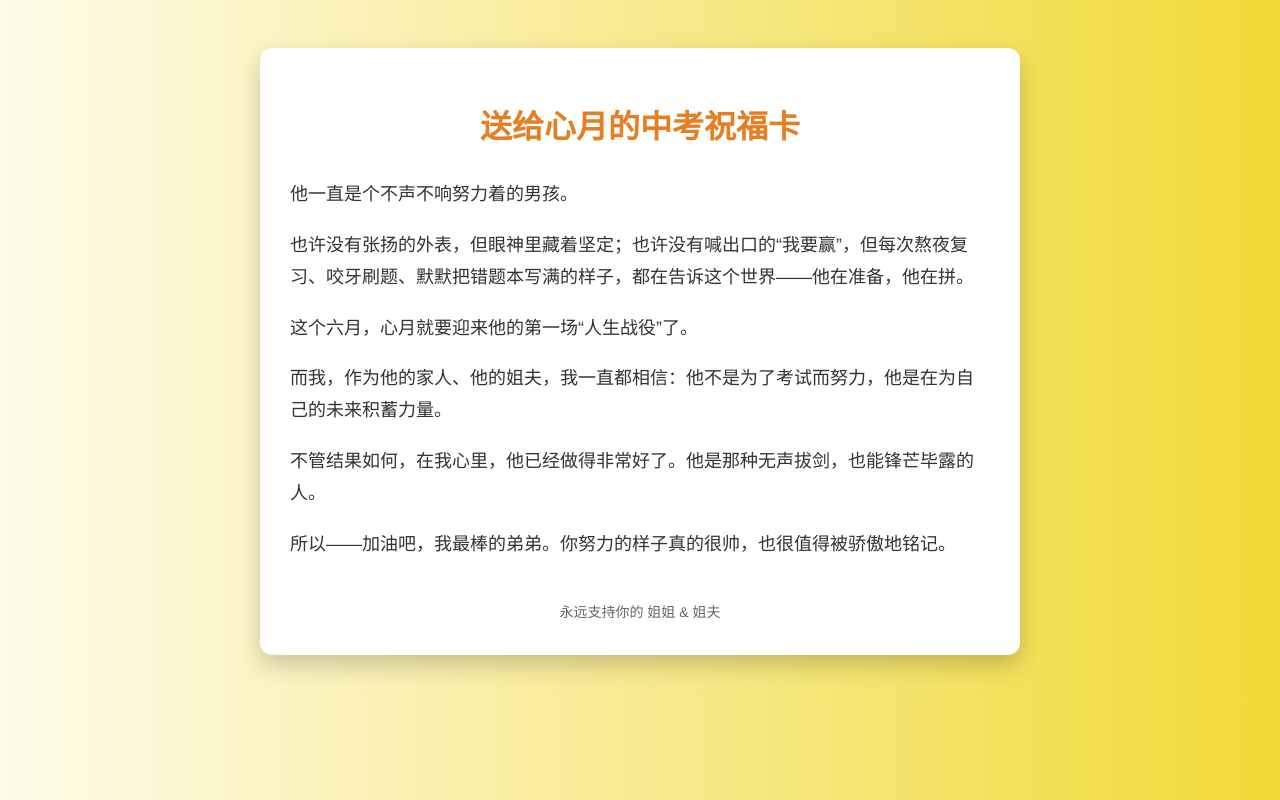
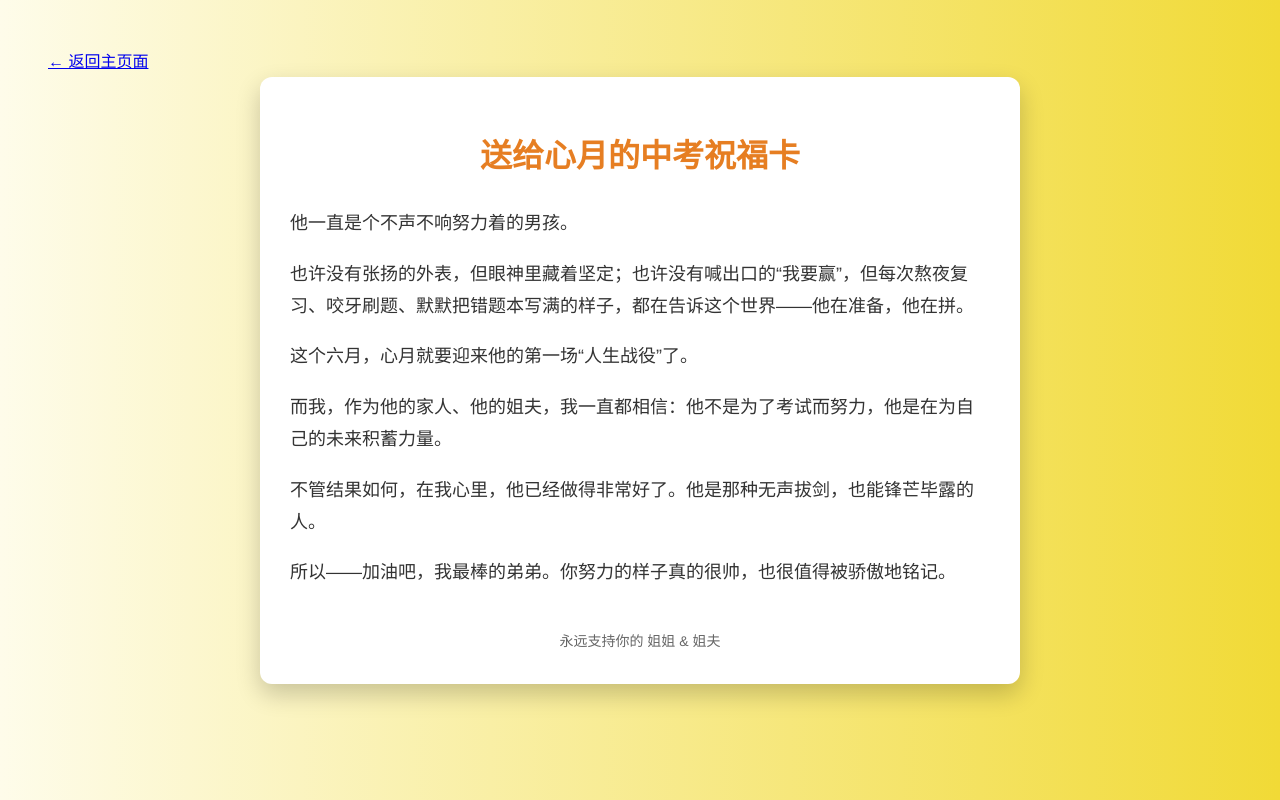
Before and after one commit to CynthiaZjscj/CC, a plain HTML site: page brother_card.html in a window 1280 px wide. Drawn offline with Linux system fonts and the light colour scheme.

Commit message:
Update brother_card.html

```diff
--- a/brother_card.html
+++ b/brother_card.html
@@ -36,6 +36,9 @@
     </style>
 </head>
 <body>
+     <div class="back-toolbar">
+  <a href="index.html" class="back-btn">← 返回主页面</a>
+</div>
     <div class="card">
         <h1>送给心月的中考祝福卡</h1>
         <p>他一直是个不声不响努力着的男孩。</p>
```
